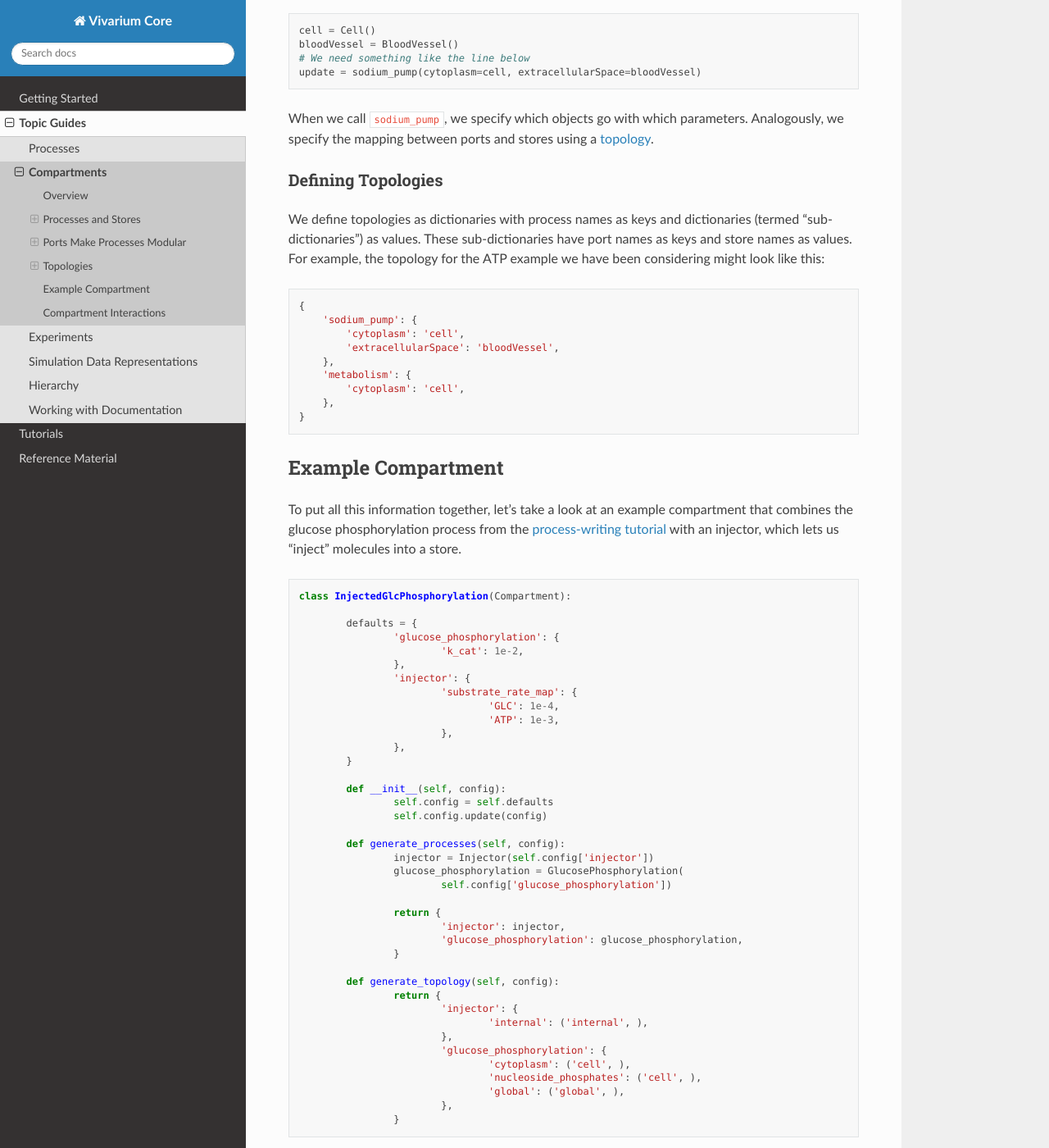
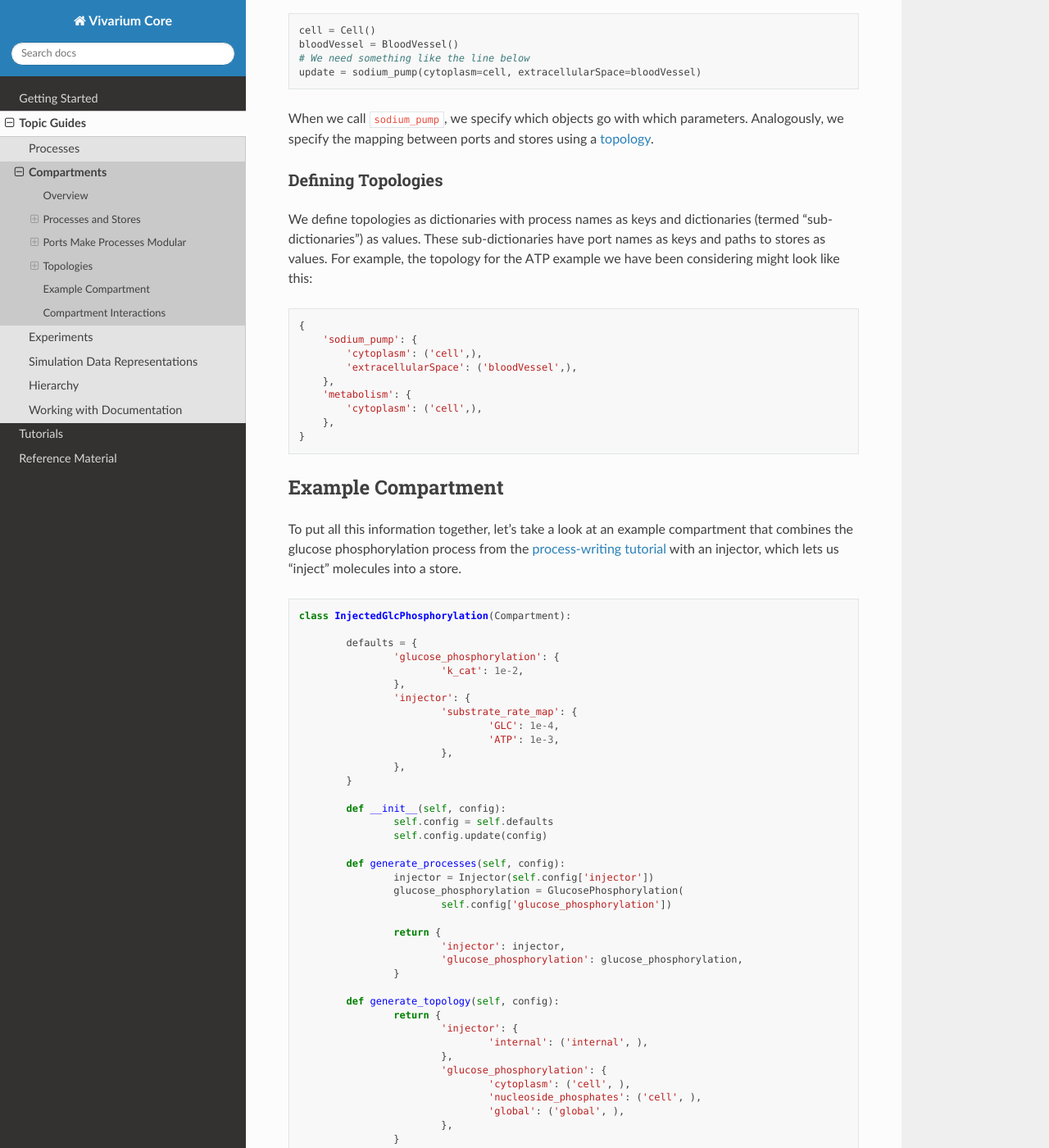
Before and after one commit to vivarium-collective/vivarium-core, a Sphinx documentation site: the page built from doc/guides/compartments.rst, in a window 1280 px wide and 1400 px high, scrolled down 3498 px. Shown: the whole window at 82% size. Built offline with Sphinx 7.4.7 and the Read the Docs theme 2.0.0, drawn with Linux system fonts in a browser that asks for light colours; pages that are not in the unit, such as notebooks, are missing from menus; some of the changed text lies outside the part shown.

Commit message:
Fix typos

```diff
--- a/doc/guides/compartments.rst
+++ b/doc/guides/compartments.rst
@@ -191,19 +191,19 @@ Defining Topologies
 
 We define topologies as dictionaries with process names as keys and
 dictionaries (termed "sub-dictionaries") as values. These
-sub-dictionaries have port names as keys and store names as values. For
-example, the topology for the ATP example we have been considering might
-look like this:
+sub-dictionaries have port names as keys and paths to stores as values.
+For example, the topology for the ATP example we have been considering
+might look like this:
 
 .. code-block:: python
 
     {
         'sodium_pump': {
-            'cytoplasm': 'cell',
-            'extracellularSpace': 'bloodVessel',
+            'cytoplasm': ('cell',),
+            'extracellularSpace': ('bloodVessel',),
         },
         'metabolism': {
-            'cytoplasm': 'cell',
+            'cytoplasm': ('cell',),
         },
     }
 
--- a/doc/guides/hierarchy.rst
+++ b/doc/guides/hierarchy.rst
@@ -138,10 +138,10 @@ Notice that in the dictionary above, each leaf node in the tree is a key
 with a value that is a dictionary of :term:`schema keys`.
 
 ---------------
-Hierarhcy Paths
+Hierarchy Paths
 ---------------
 
-A hierarhcy in Vivarium is like a directory tree on a filesystem. In
+A hierarchy in Vivarium is like a directory tree on a filesystem. In
 line with this analogy, we specify nodes in the hierarchy with paths.
 Each path is a tuple of node names (variable names or store names)
 relative to some other node. For example, in the topology from the
```
Also changed, not shown: other parts of doc/guides/compartments.rst (+1 -1 lines).
